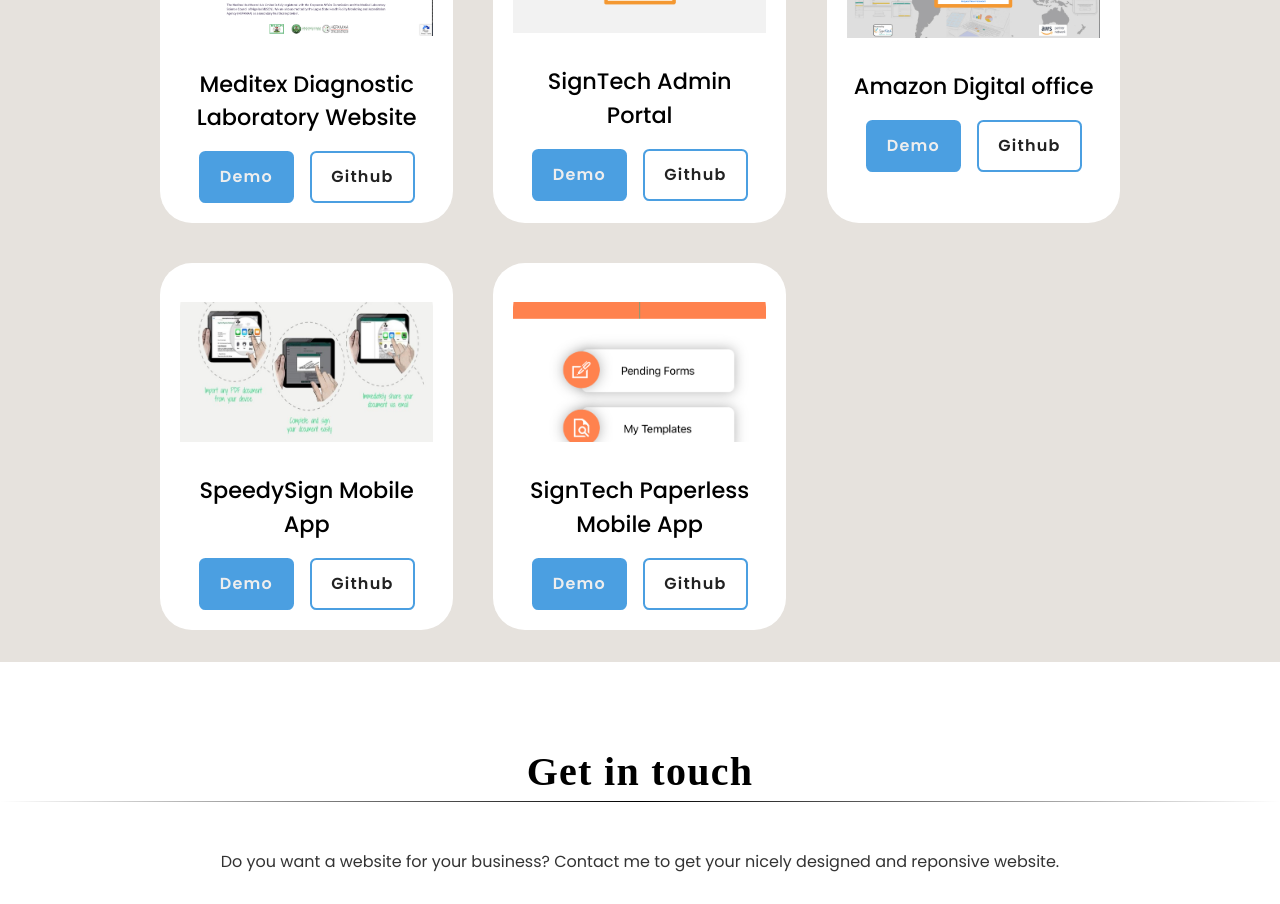
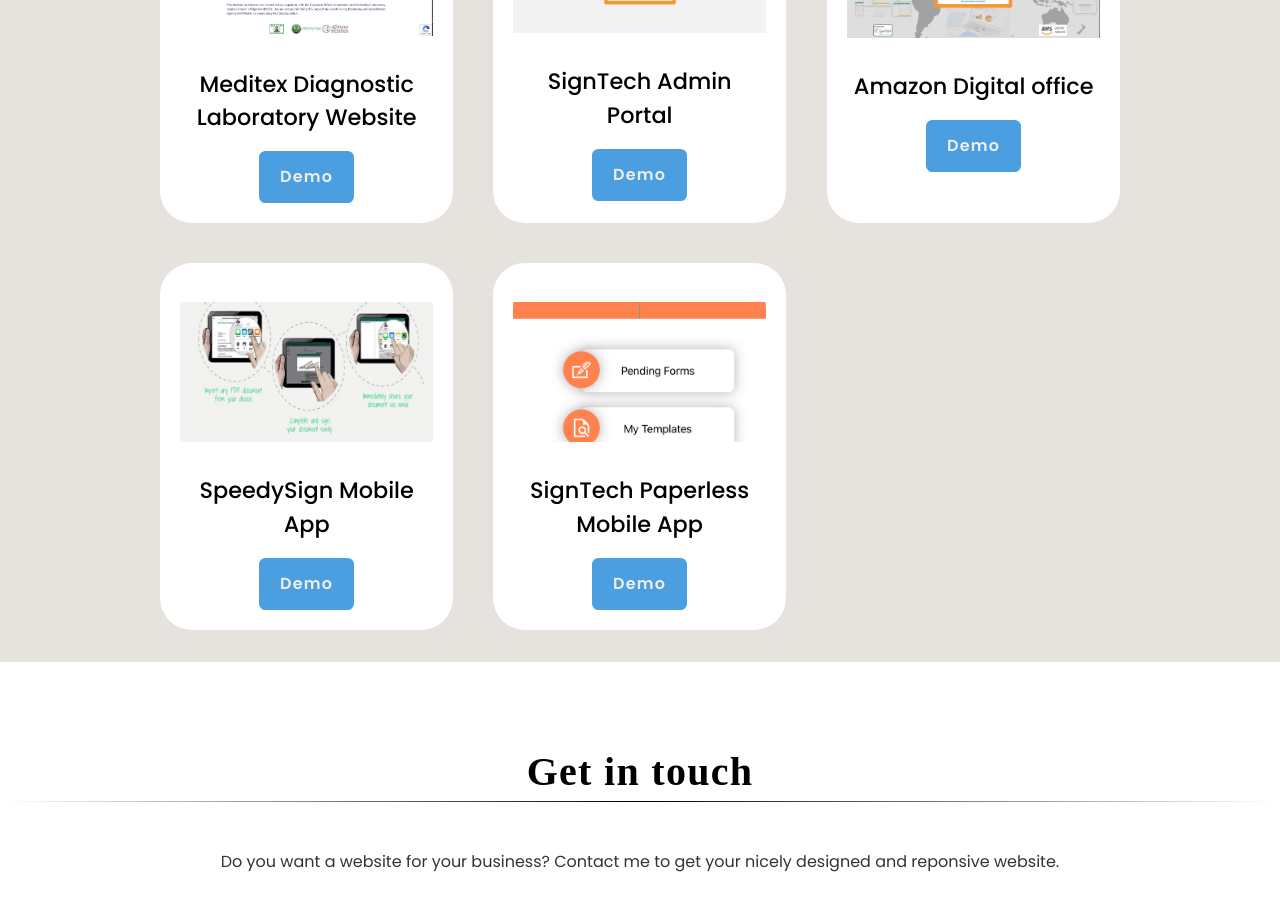
Before and after one commit to Onyedikachi/my-portfolio, a React (Create React App) app: page / in a window 1280 px wide. Shown: the part 2460-3364 px from the top of the page. Built offline with nearby package versions, Linux system fonts and the light colour scheme.

Commit message:
remove github links

```diff
--- a/src/components/portfolio/portfolio.js
+++ b/src/components/portfolio/portfolio.js
@@ -52,7 +52,7 @@
 
    <div className="container portfolio_container">
    {
-     data.map(({id, image, title, github, demo}) =>{
+     data.map(({id, image, title, demo}) =>{
        return (
         <article key={id}  data-aos='flip-up'className="portfolio_item">
           <div className="portfolio_image">
@@ -61,7 +61,7 @@
             <h3>{title}</h3>
             <div className="portfolio_item_cta">
             <a href={demo} className='btn btn-primary' target='_blank'>Demo</a>
-            <a href={github} className='btn btn2' target='_blank'>Github</a>
+            {/* <a href={github} className='btn btn2' target='_blank'>Github</a> */}
             </div>
         </article>
        )
```
